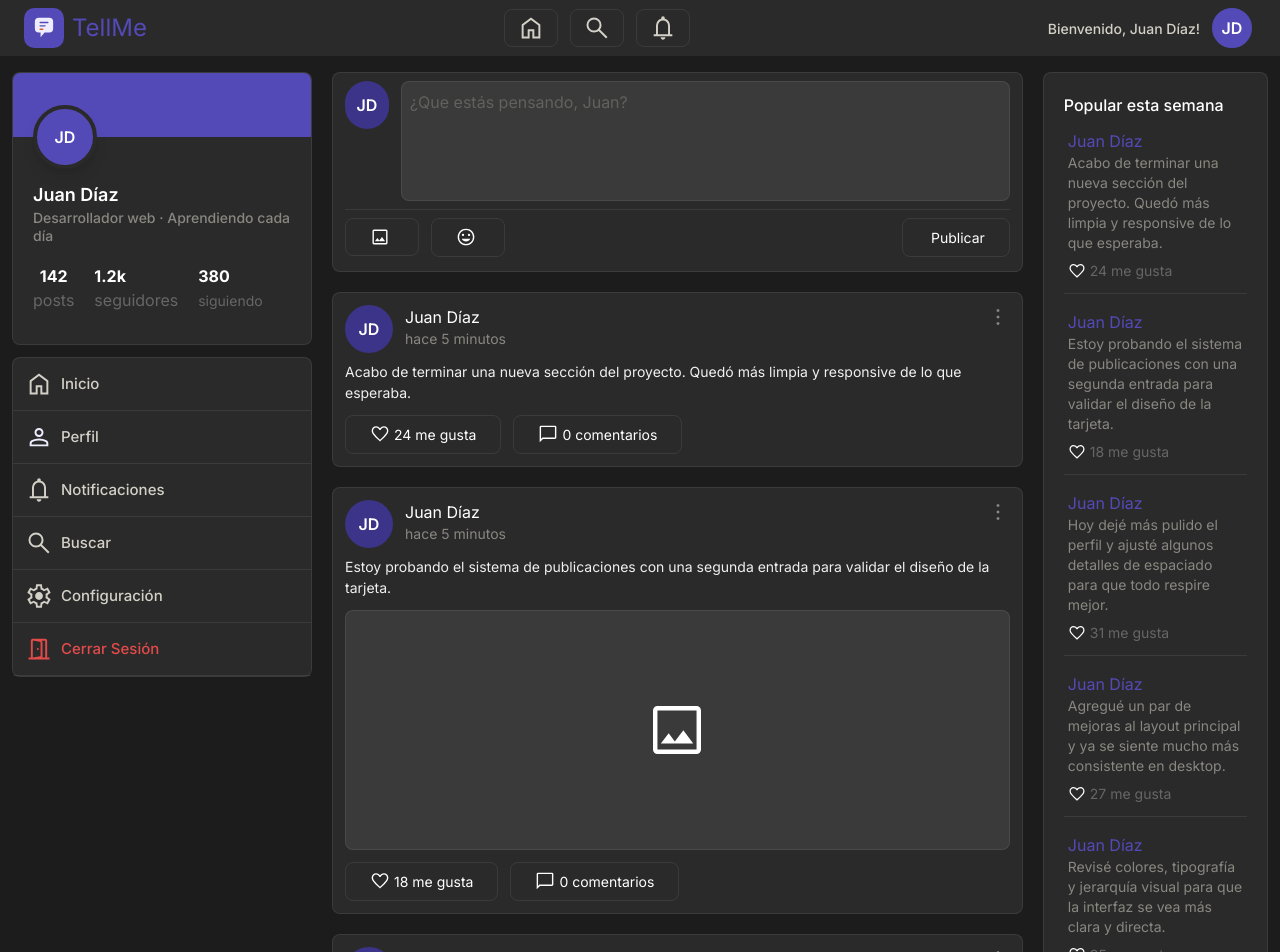
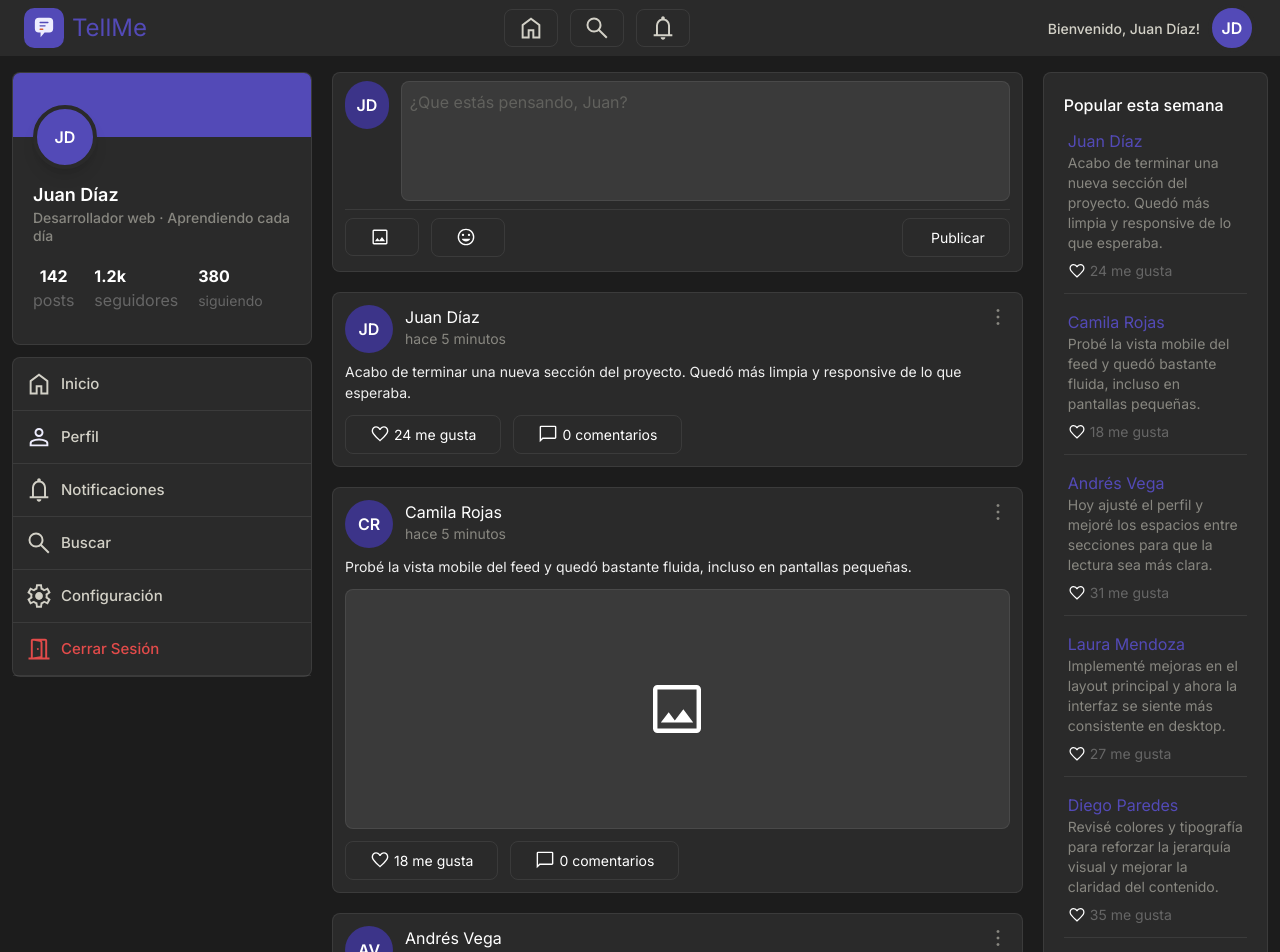
Before and after one commit to arielsitocs/TellMe-Frontend, a Next.js app: page /feed in a window 1280 px wide. Shown: the top 952 px of the page. Built offline with nearby package versions, Linux system fonts and the light colour scheme.

Commit message:
Login hotfix

```diff
--- a/src/app/page.tsx
+++ b/src/app/page.tsx
@@ -1,8 +1,9 @@
 import Login from "../components/login";
-import Register from "../components/register";
 
 export default function Home() {
   return (
-    <Login />
+    <div className="w-full h-[100vh] flex justify-center items-center">
+      <Login />
+    </div>
   );
 }
--- a/src/components/navbar.tsx
+++ b/src/components/navbar.tsx
@@ -19,7 +19,7 @@ import AppLogo from "@/public/app-logo.svg";
 export default function NavBar() {
     const router = useRouter()
 
-    const [menuState, setMenuState] = useState(true);
+    const [menuState, setMenuState] = useState(false);
     const [logged, setLogged] = useState(true);
 
     return (
@@ -36,9 +36,9 @@ export default function NavBar() {
                     logged ?
                         <>
                             <div className="hidden sm:flex gap-3 ">
-                                <div className="border-1 border-borders rounded-lg py-1 px-3 hover:bg-main-purple cursor-pointer transition-all">
+                                <a className="border-1 border-borders rounded-lg py-1 px-3 hover:bg-main-purple cursor-pointer transition-all" href="/feed">
                                     <Image src={HomeIcon} width={28} height={28} alt="Home Icon" />
-                                </div>
+                                </a>
                                 <div className="border-1 border-borders rounded-lg py-1 px-3 hover:bg-main-purple cursor-pointer transition-all">
                                     <Image src={SearchIcon} width={28} height={28} alt="Search Icon" />
                                 </div>
--- a/src/data/publications.ts
+++ b/src/data/publications.ts
@@ -14,36 +14,36 @@ const publications: PublishmentTypes[] = [
     },
     {
         userImage: null,
-        firstName: "Juan",
-        lastName: "Díaz",
-        text: "Estoy probando el sistema de publicaciones con una segunda entrada para validar el diseño de la tarjeta.",
+        firstName: "Camila",
+        lastName: "Rojas",
+        text: "Probé la vista mobile del feed y quedó bastante fluida, incluso en pantallas pequeñas.",
         image: ImagePlaceholder,
         likes: 18,
         comments: []
     },
     {
         userImage: null,
-        firstName: "Juan",
-        lastName: "Díaz",
-        text: "Hoy dejé más pulido el perfil y ajusté algunos detalles de espaciado para que todo respire mejor.",
+        firstName: "Andrés",
+        lastName: "Vega",
+        text: "Hoy ajusté el perfil y mejoré los espacios entre secciones para que la lectura sea más clara.",
         image: null,
         likes: 31,
         comments: []
     },
     {
         userImage: null,
-        firstName: "Juan",
-        lastName: "Díaz",
-        text: "Agregué un par de mejoras al layout principal y ya se siente mucho más consistente en desktop.",
+        firstName: "Laura",
+        lastName: "Mendoza",
+        text: "Implementé mejoras en el layout principal y ahora la interfaz se siente más consistente en desktop.",
         image: ImagePlaceholder,
         likes: 27,
         comments: []
     },
     {
         userImage: null,
-        firstName: "Juan",
-        lastName: "Díaz",
-        text: "Revisé colores, tipografía y jerarquía visual para que la interfaz se vea más clara y directa.",
+        firstName: "Diego",
+        lastName: "Paredes",
+        text: "Revisé colores y tipografía para reforzar la jerarquía visual y mejorar la claridad del contenido.",
         image: null,
         likes: 35,
         comments: []
```
